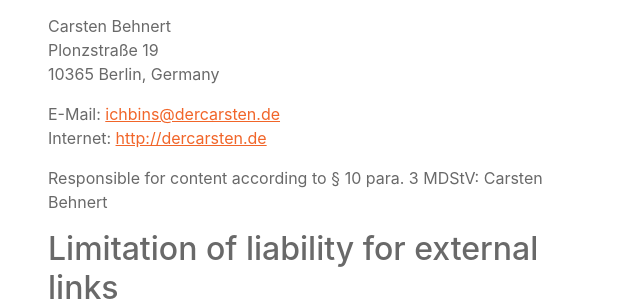
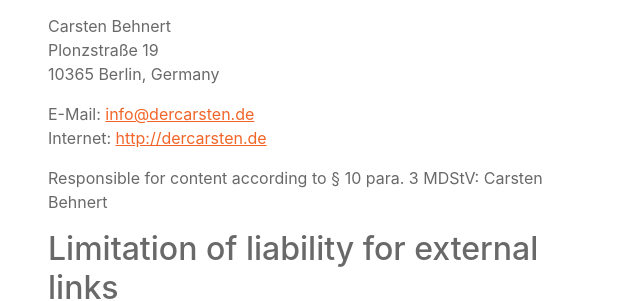
Before and after one commit to casi/dercarsten.de, a Jekyll site: the page built from imprint.md, in a window 1280 px wide. Shown: the part 240-541 px from the top of the page, without its empty margins (319-959 px from the left). Built offline with Jekyll 4.4.1, drawn with Linux system fonts in a browser that asks for light colours.

Commit message:
Change email address

```diff
--- a/imprint.md
+++ b/imprint.md
@@ -12,7 +12,7 @@ Carsten Behnert
 Plonzstraße 19
 10365 Berlin, Germany
 
-E-Mail: [ichbins@dercarsten.de][email]
+E-Mail: [info@dercarsten.de][email]
 Internet: [http://dercarsten.de][internet]
 
 Responsible for content according to § 10 para. 3 MDStV: Carsten Behnert
@@ -25,5 +25,5 @@ All texts and images published at dercarsten.de are subject to copyright by Cars
 
 It is explicitly allowed, even desired, to link to my pages! Use the medium of the Internet properly and make use of hyperlinks instead of plain re-publishing of the contents.
 
-[email]: mailto:ichbins@dercarsten.de
+[email]: mailto:info@dercarsten.de
 [internet]: http://dercarsten.de
```
